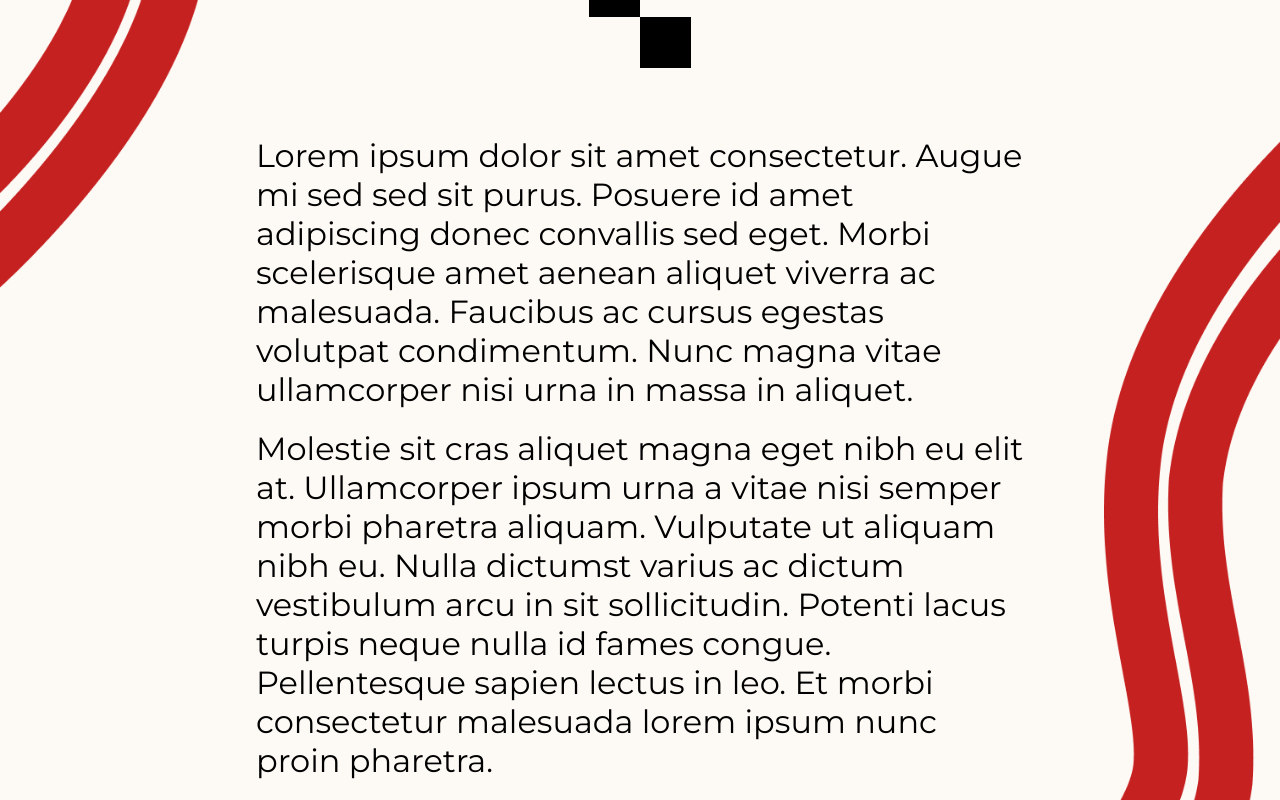
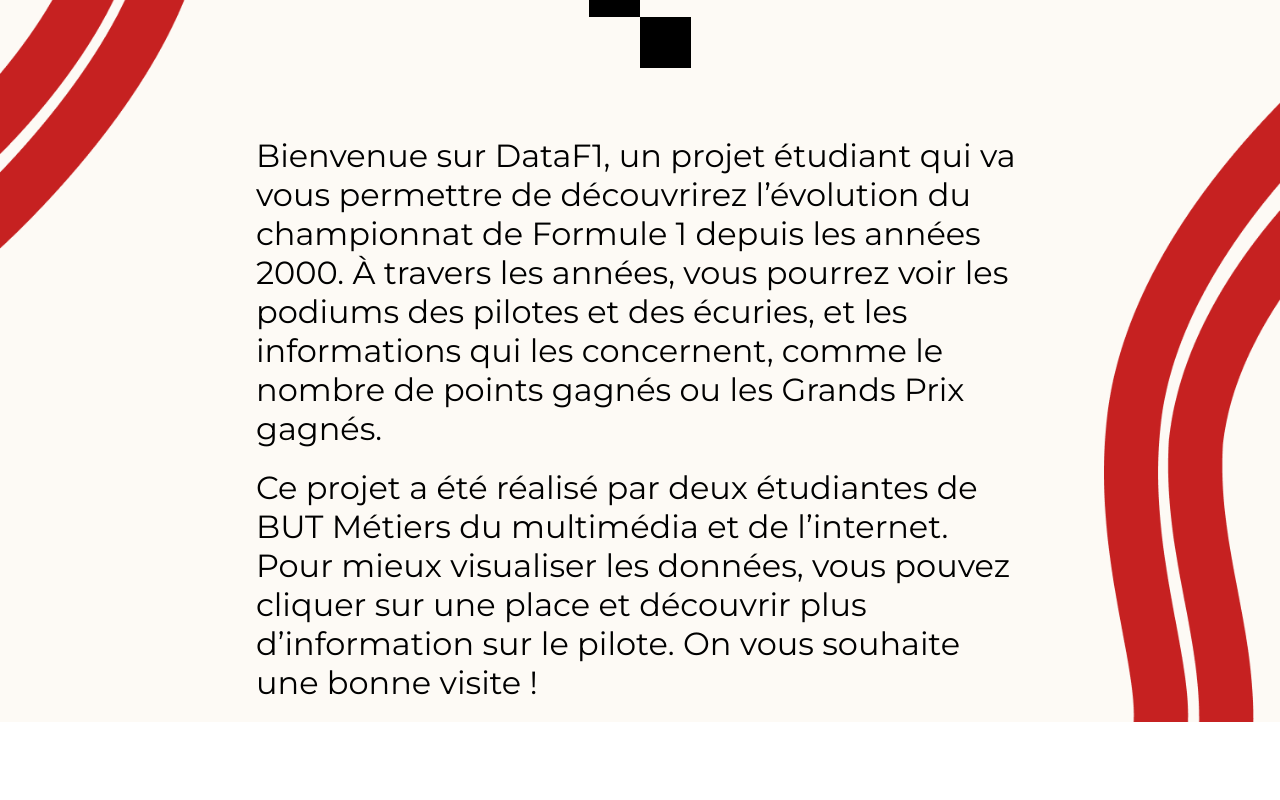
Before and after one commit to Lou-AnneDub/DataF1, a plain HTML site: page index.html in a window 1280 px wide. Shown: the part 1056-1856 px from the top of the page. After the commit the page ends 1778 px from the top, so only its background shows below. Drawn offline with Linux system fonts and the light colour scheme.

Commit message:
ajout des textes

```diff
--- a/index.html
+++ b/index.html
@@ -16,9 +16,9 @@
     <img class="drapeau"  src="images/drapeau.png" alt="">
     </header>
     <main>
-        <p>Lorem ipsum dolor sit amet consectetur. Augue mi sed sed sit purus. Posuere id amet adipiscing donec convallis sed eget. Morbi scelerisque amet aenean aliquet viverra ac malesuada. Faucibus ac cursus egestas volutpat condimentum. Nunc magna vitae ullamcorper nisi urna in massa in aliquet.
+        <p>Bienvenue sur DataF1, un projet étudiant qui va vous permettre de découvrirez l’évolution du championnat de Formule 1 depuis les années 2000. À travers les années, vous pourrez voir les podiums des pilotes et des écuries, et les informations qui les concernent, comme le nombre de points gagnés ou les Grands Prix gagnés.
         </p>
-        <p>Molestie sit cras aliquet magna eget nibh eu elit at. Ullamcorper ipsum urna a vitae nisi semper morbi pharetra aliquam. Vulputate ut aliquam nibh eu. Nulla dictumst varius ac dictum vestibulum arcu in sit sollicitudin. Potenti lacus turpis neque nulla id fames congue. Pellentesque sapien lectus in leo. Et morbi consectetur malesuada lorem ipsum nunc proin pharetra.</p>
+        <p>Ce projet a été réalisé par deux étudiantes de BUT Métiers du multimédia et de l’internet. Pour mieux visualiser les données, vous pouvez cliquer sur une place et découvrir plus d’information sur le pilote.  On vous souhaite une bonne visite !</p>
     </main>
 </body>
 </html>
```
